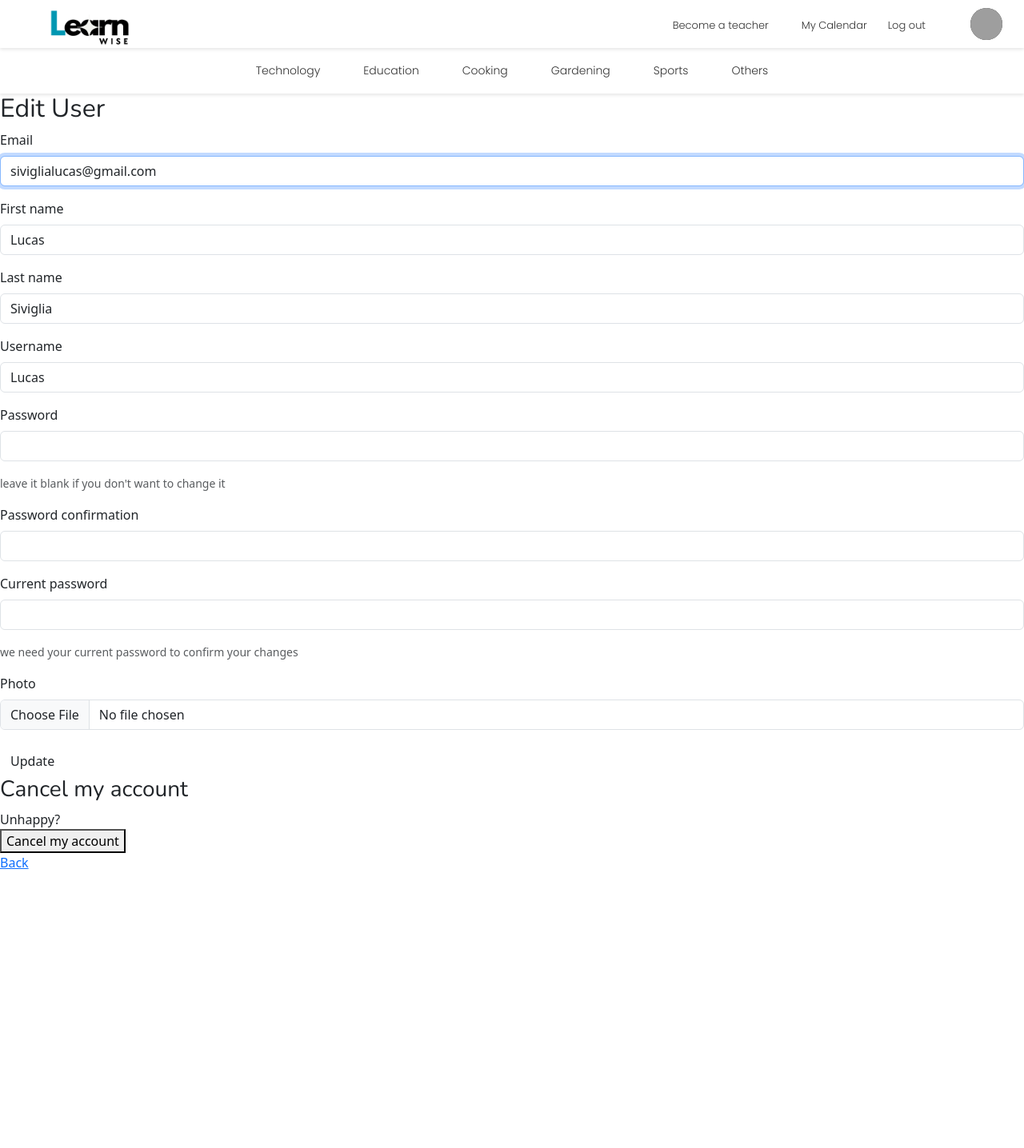
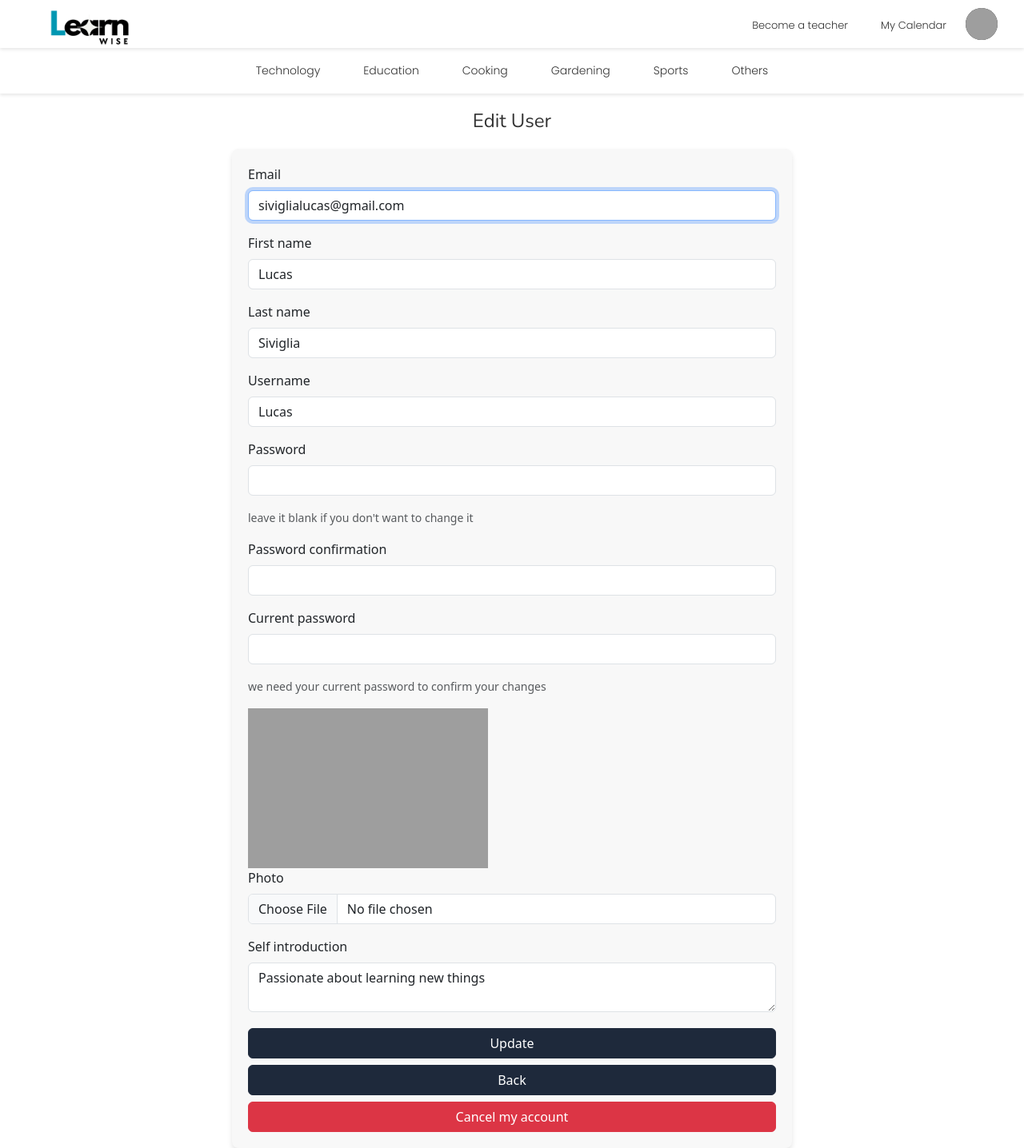
Before and after one commit to rikkie7/learnwise, a Rails app: page /users/edit in a window 1280 px wide. Shown: the whole page at 80% size. Before the commit the page ends 1087 px from the top, so only its background shows below. Run offline with Rails 7, Linux system fonts and the light colour scheme; a user stored in the database is signed in; style sheets or scripts are compiled from the project's sources; parts of the project's set-up code (start-up, migrations or seed data) failed here and were passed over; some libraries are stand-ins or nearby versions; some web fonts are replaced; grey boxes are pictures that could not be loaded.

Commit message:
added self-introdcution page

```diff
--- a/app/assets/stylesheets/components/_calendar.scss
+++ b/app/assets/stylesheets/components/_calendar.scss
@@ -175,3 +175,18 @@
   color: red;
   font-size: 18px;
 }
+
+time.calendar-title {
+  font-size: 1.5rem;
+}
+
+.fa-solid.fa-arrow-left {
+  /* Your styles here */
+  font-size: 1.3rem;
+  margin-right: 0.3rem;
+}
+
+.fa-solid.fa-arrow-right {
+  /* Your styles here */
+  font-size: 1.3rem;
+}
--- a/app/assets/stylesheets/components/_course_show_page.scss
+++ b/app/assets/stylesheets/components/_course_show_page.scss
@@ -171,3 +171,7 @@ i {
     width: 100%
   }
 }
+
+.fa-pen-to-square {
+  color: #1E293B;
+}
--- a/app/assets/stylesheets/components/_index.scss
+++ b/app/assets/stylesheets/components/_index.scss
@@ -19,3 +19,4 @@
 @import "course_card";
 @import "chatroom";
 @import "address_autocomplete";
+@import "myprofile";
--- /dev/null
+++ b/app/assets/stylesheets/components/_myprofile.scss
@@ -0,0 +1,43 @@
+h2 {
+  font-size: 24px;
+}
+
+.profile {
+  width: 200px;
+  height: 200px; /* Container is a square */
+  border-radius: 50%; /* Makes the container round */
+  overflow: hidden; /* Hides any overflow from the image */
+  display: flex;
+  justify-content: center;
+  align-items: center; /* Centers the image */
+  background-color: #f0f0f0; /* Optional background color */
+}
+
+.profile img {
+  width: 100%;
+  height: 100%;
+  object-fit: cover; /* Ensures the image covers the entire container without distortion */
+  max-width: none; /* Prevents the image from being limited by the container's width */
+  max-height: none; /* Prevents the image from being limited by the container's height */
+}
+
+.profile-center {
+  width: 700px;
+}
+
+.profile-box {
+  background-color: #f8f8f8;
+  border-radius: 8px;
+  font-family: "Poppins", sans-serif;
+  font-weight: 300;
+}
+
+.edit-button {
+  background-color: #1E293B;
+  color: white;
+  font-family: "Poppins", sans-serif;
+  font-weight: 300;
+  border-radius: 5px;
+  font-size: 15px;
+  padding: 10px
+}
--- a/app/assets/stylesheets/components/_navbar.scss
+++ b/app/assets/stylesheets/components/_navbar.scss
@@ -112,6 +112,15 @@
   line-height: 1.2;
 }
 
+.dropdown-item {
+  text-decoration: none;
+  font-size: 15px;
+  color: #333333;
+  font-family: "Poppins", sans-serif;
+  font-weight: 300;
+  font-style: normal;
+}
+
 .dropdown{
   a{
     background: none;
--- a/app/controllers/application_controller.rb
+++ b/app/controllers/application_controller.rb
@@ -4,7 +4,8 @@ class ApplicationController < ActionController::Base
   before_action :configure_permitted_parameters, if: :devise_controller?
 
   def configure_permitted_parameters
-    devise_parameter_sanitizer.permit(:sign_up, keys: [:first_name, :last_name, :username, :photo])
-    devise_parameter_sanitizer.permit(:account_update, keys: [:first_name, :last_name, :username, :photo])
+    devise_parameter_sanitizer.permit(:sign_up, keys: [:first_name, :last_name, :username, :photo, :self_introduction])
+    devise_parameter_sanitizer.permit(:account_update, keys: [:first_name, :last_name, :username, :photo, :self_introduction])
   end
+
 end
--- a/app/controllers/courses_controller.rb
+++ b/app/controllers/courses_controller.rb
@@ -125,6 +125,6 @@ class CoursesController < ApplicationController
   end
 
   def course_params
-    params.require(:course).permit(:price, :title, :description, :category, :size, :capacity, :location, :format, :start_date, :end_date, :image_url, :photo, learning_topics_content:[], user_attributes: [:self_introduction])
+    params.require(:course).permit(:price, :title, :description, :category, :size, :capacity, :location, :format, :start_date, :end_date, :image_url, :photo, learning_topics_content:[])
   end
 end
--- a/app/controllers/pages_controller.rb
+++ b/app/controllers/pages_controller.rb
@@ -20,6 +20,8 @@ class PagesController < ApplicationController
     end
   end
 
+  def profile
+  end
   private
 
   def top_courses_with_more_students
--- a/app/views/calendar/mycalendar.html.erb
+++ b/app/views/calendar/mycalendar.html.erb
@@ -1,5 +1,5 @@
 <div class="title-container container">
-  <h1 class="mt-1">My Calendar</h1>
+  <h3 class="mt-1">My Calendar</h3>
   <div>
     <% if current_user.courses.exists? && current_user.bookings.exists? %>
       <span class="dot-green"></span>
--- a/app/views/courses/index.html.erb
+++ b/app/views/courses/index.html.erb
@@ -22,7 +22,7 @@
           <div class="course-image me-3">
             <% if course.photo.attached? %>
               <%= cl_image_tag course.photo.key, class: "image-foreach-course" %>
-            <% else %>
+            <% elsif course.image_url.present? %>
               <%= image_tag course.image_url, alt: course.title, class: "image-foreach-course" %>
             <% end %>
           </div>
--- a/app/views/courses/new.html.erb
+++ b/app/views/courses/new.html.erb
@@ -64,12 +64,6 @@
       </div>
 
       <%= f.input :photo, as: :file, input_html: { class: "form-control" }, label: "Course Photo" %>
-
-      <%= f.fields_for :user do |user_field| %>
-        <% if current_user.self_introduction.present? %>
-          <%= user_field.input :self_introduction, input_html: { class: "form-control large-text-field" } %>
-        <% end %>
-      <% end %>
     </div>
 
     <div class="form-actions">
--- a/app/views/devise/registrations/edit.html.erb
+++ b/app/views/devise/registrations/edit.html.erb
@@ -1,6 +1,6 @@
-<h2>Edit <%= resource_name.to_s.humanize %></h2>
+<h2 class="login-heading" >Edit <%= resource_name.to_s.humanize %></h2>
 
-<%= simple_form_for(resource, as: resource_name, url: registration_path(resource_name), html: { method: :put }) do |f| %>
+<%= simple_form_for(resource, as: resource_name, url: registration_path(resource_name), html: { method: :put, class: "login-form custom-form-width" }) do |f| %>
   <%= f.error_notification %>
 
   <div class="form-inputs">
@@ -10,32 +10,39 @@
       <p>Currently waiting confirmation for: <%= resource.unconfirmed_email %></p>
     <% end %>
     <%= f.input :first_name,
-                required: true %>
+                required: true,
+                input_html: { class: "form-control" } %>
     <%= f.input :last_name,
-                required: true %>
+                required: true,
+                input_html: { class: "form-control" } %>
     <%= f.input :username,
-                required: true %>
+                required: true,
+                input_html: { class: "form-control" } %>
     <%= f.input :password,
                 hint: "leave it blank if you don't want to change it",
                 required: false,
-                input_html: { autocomplete: "new-password" } %>
+                input_html: { autocomplete: "new-password", class: "form-control" } %>
     <%= f.input :password_confirmation,
                 required: false,
-                input_html: { autocomplete: "new-password" } %>
+                input_html: { autocomplete: "new-password", class: "form-control" } %>
     <%= f.input :current_password,
                 hint: "we need your current password to confirm your changes",
                 required: true,
-                input_html: { autocomplete: "current-password" } %>
-    <%= f.input :photo, as: :file%>
+                input_html: { autocomplete: "current-password", class: "form-control" } %>
+                <% if current_user.photo.attached? %>
+                  <%= cl_image_tag current_user.photo.key, height: 200, width: 200, fill: :cover%>
+                <% elsif current_user.image_url.present? %>
+                  <%= image_tag current_user.image_url, height: 200, width: 300, fill: :cover %>
+                <% end %>
+    <%= f.input :photo, as: :file,
+                input_html: { class: "form-control" }%>
+    <%= f.input :self_introduction,
+                input_html: { placeholder: "Tell us about yourself", class: "form-control" } %>
   </div>
 
   <div class="form-actions">
-    <%= f.button :submit, "Update" %>
+    <%= f.button :submit, "Update", class: "btn btn-primary btn-block mb-2" %>
+    <%= button_to "Back", :back, method: :get, class: "btn btn-primary btn-block mb-2" %>
+    <%= button_to "Cancel my account", registration_path(resource_name), data: { confirm: "Are you sure?", turbo_confirm: "Are you sure?" }, method: :delete, class: "btn btn-danger btn-block w-100" %>
   </div>
 <% end %>
-
-<h3>Cancel my account</h3>
-
-<div>Unhappy? <%= button_to "Cancel my account", registration_path(resource_name), data: { confirm: "Are you sure?", turbo_confirm: "Are you sure?" }, method: :delete %></div>
-
-<%= link_to "Back", :back %>
--- a/app/views/devise/registrations/new.html.erb
+++ b/app/views/devise/registrations/new.html.erb
@@ -1,6 +1,6 @@
 <h2 class="login-heading">Sign up</h2>
 
-<%= simple_form_for(resource, as: resource_name, url: registration_path(resource_name), html: { class: "login-form" }) do |f| %>
+<%= simple_form_for(resource, as: resource_name, url: registration_path(resource_name), html: { class: "login-form custom-form-width" }) do |f| %>
 
 
   <div class="form-inputs">
@@ -26,6 +26,9 @@
                 input_html: { autocomplete: "new-password", class: "form-control" } %>
     <%= f.input :photo, as: :file,
                 input_html: { class: "form-control-file" } %>
+    <%= f.input :self_introduction,
+                input_html: { placeholder: "Tell us about yourself", class: "form-control" } %>
+
   </div>
 
   <div class="form-actions">
--- a/app/views/pages/dashboard.html.erb
+++ b/app/views/pages/dashboard.html.erb
@@ -97,7 +97,7 @@
           <%= link_to course_path(course), class: "card-link" do %>
             <% if course.photo.attached? %>
               <%= cl_image_tag course.photo.key, class: "card-img-top" %>
-            <% else %>
+            <% elsif course.image_url.present? %>
               <%= image_tag course.image_url, class: "card-img-top", alt: course.title %>
             <% end %>
             <div class="card-body">
--- a/app/views/shared/_navbar.html.erb
+++ b/app/views/shared/_navbar.html.erb
@@ -16,11 +16,9 @@
           <li class="nav-itme">
             <%= link_to 'My Calendar', my_calendar_path, class: 'become-teacher' %>
           </li>
-          <li class="nav-item me-4">
-            <%= link_to "Log out", destroy_user_session_path, data: {turbo_method: :delete}, class: "logout" %>
-          </li>
-          <li class="nav-item dropdown">
-            <a href="/dashboard" class="avatar text-decoration-none">
+
+          <li class="nav-item dropdown ms-3">
+            <div class="avatar dropdown-toggle" id="navbarDropdown" data-bs-toggle="dropdown" aria-haspopup="true" aria-expanded="false" style="background-color:white">
               <% if current_user.photo.attached? %>
                 <%= cl_image_tag current_user.photo.key, class: "avatar", alt: "Go to dashboard" %>
               <% elsif current_user.image_url.present? %>
@@ -30,8 +28,25 @@
                   <%= current_user.first_name[0] + current_user.last_name[0] %>
                 </div>
               <% end %>
-            </a>
+            </div>
+            <div class="dropdown-menu dropdown-menu-end w-20" aria-labelledby="navbarDropdown">
+              <a class="dropdown-item" href="/dashboard">My Page</a>
+              <a class="dropdown-item" href="/myprofile">My profile</a>
+              <a class="dropdown-item" data-turbo-method="delete" href="/users/sign_out">Log out</a>
+            </div>
           </li>
+
+            <%# <%a href="/dashboard" class="avatar text-decoration-none"> %>
+              <%# <% if current_user.photo.attached? %>
+                <%# <%= cl_image_tag current_user.photo.key, class: "avatar", alt: "Go to dashboard" %>
+              <%# <% elsif current_user.image_url.present? %>
+                <%# <%= image_tag current_user.image_url, class: "avatar", alt: "Go to dashboard" %>
+              <%# <% else %>
+                <%# <div class="name-card"> %>
+                  <%# <%= current_user.first_name[0] + current_user.last_name[0] %>
+
+              <%# <% end %>
+            <%# </a> %>
         <% else %>
           <li class="nav-item">
             <%= link_to "Login", new_user_session_path, class: "nav-link login" %>
--- a/config/routes.rb
+++ b/config/routes.rb
@@ -7,6 +7,7 @@ Rails.application.routes.draw do
   get "courses/category", to: "courses#category"
   get "courses/:category/index", to: "courses#index", as: :courses_category_index
   get "/mycalendar", to: "calendar#mycalendar", as: :my_calendar
+  get "myprofile", to: "pages#profile"
 
   resources :courses, except: [:index] do
     get 'calendar', to: 'calendar#index', as: :calendar
```
Also changed, not shown: app/views/courses/show.html.erb (+6 -1 lines), app/views/pages/profile.html.erb (added, +44 -0 lines).
